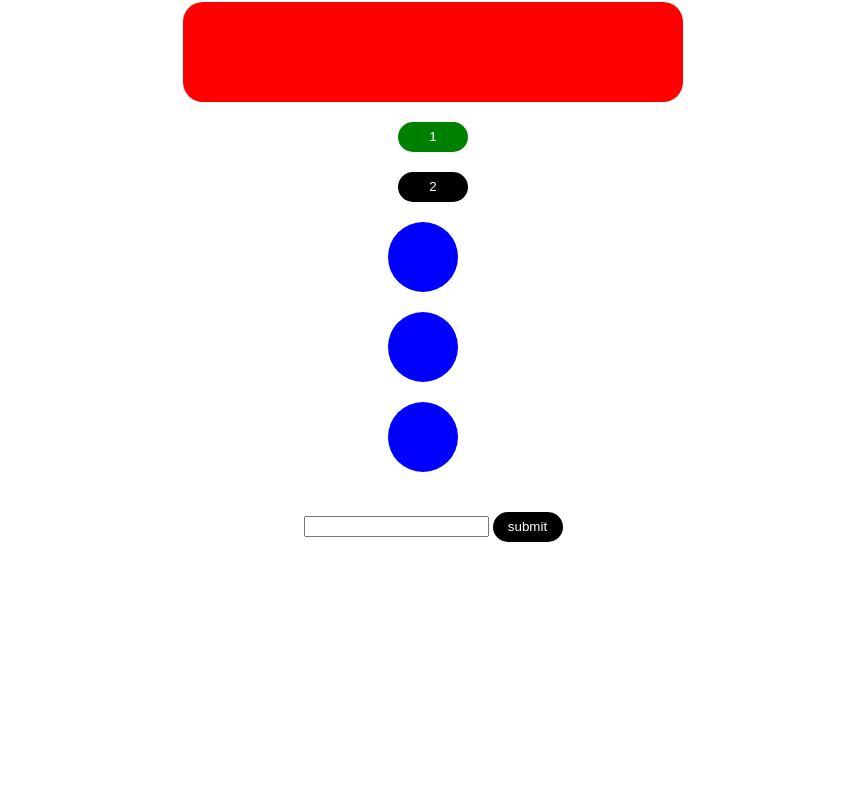
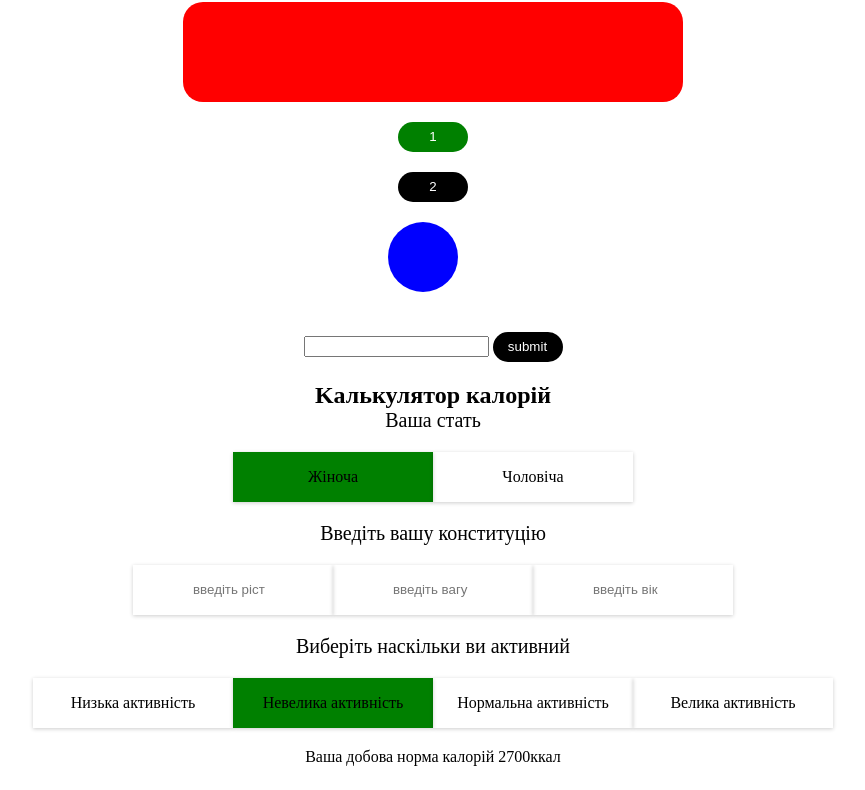
Before and after one commit to AndriyMegeden/JavaScript-Study, a website: page index.html in a window 1280 px wide. Shown: the part 182-972 px from the top of the page, without its empty margins (207-1072 px from the left). Before the commit the page ends 800 px from the top, so only its background shows below. Drawn offline with Linux system fonts and the light colour scheme.

Commit message:
calculate

```diff
--- a/index.css
+++ b/index.css
@@ -16,6 +16,55 @@ body {
       color: white;
       border-radius: 20px;
       background-color: blue;
+    }
+  }
+}
+
+.calculate {
+  display: flex;
+  flex-direction: column;
+  align-items: center;
+  .title {
+    font-size: 24px;
+    font-weight: 700;
+  }
+  .subtitle {
+    font-size: 20px;
+    font-weight: 400;
+  }
+  .toggle {
+    .switch-active {
+      background-color: green;
+    }
+    margin-top: 20px;
+    margin-bottom: 20px;
+    display: flex;
+    justify-content: center;
+    .switch {
+      display: flex;
+      justify-content: center;
+      align-items: center;
+      width: 200px;
+      height: 50px;
+      box-shadow: 0px 1px 4px rgba(0, 0, 0, 0.2);
+    }
+  }
+  .inputs {
+    display: flex;
+    flex-direction: row;
+    margin-top: 20px;
+    margin-bottom: 20px;
+    .input {
+      display: flex;
+      align-items: center;
+      justify-content: center;
+      box-shadow: 0px 1px 4px rgba(0, 0, 0, 0.2);
+      width: 200px;
+      height: 50px;
+    }
+    input {
+      border: none;
+      width: 80px;
     }
   }
 }
--- a/index.html
+++ b/index.html
@@ -20,34 +20,46 @@
 
     <div class="wrap">
       <div class="circle"></div>
-      <div class="circle"></div>
-      <div class="circle"></div>
     </div>
 
-    <!-- <div class="wrapper">
-      <div class="heart">
-        <div class="square"></div>
-        <div class="circle one"></div>
-        <div class="circle two"></div>
-      </div>
-      <div class="heart">
-        <div class="square"></div>
-        <div class="circle one"></div>
-        <div class="circle two"></div>
-      </div>
-      <div class="heart">
-        <div class="square"></div>
-        <div class="circle one"></div>
-        <div class="circle two"></div>
-      </div>
-    </div> -->
     <div class="" id="container"></div>
     <form action="">
       <input type="text" />
       <button class="submit">submit</button>
     </form>
 
-    <!-- <script src="js/script.js"></script> -->
+    <div class="calculate">
+      <span class="title">Kалькулятор калорій</span>
+      <span class="subtitle">Ваша стать</span>
+      <div class="toggle">
+        <div class="switch male switch-active">Жіноча</div>
+        <div class="switch female">Чоловіча</div>
+      </div>
+      <span class="subtitle">Введіть вашу конституцію</span>
+      <div class="inputs">
+        <div class="input">
+          <input placeholder="введіть ріст" type="text" />
+        </div>
+        <div class="input">
+          <input placeholder="введіть вагу" type="text" />
+        </div>
+        <div class="input">
+          <input placeholder="введіть вік" type="text" />
+        </div>
+      </div>
+      <span class="subtitle">Виберіть наскільки ви активний</span>
+      <div class="toggle">
+        <div class="switch">Низька активність</div>
+        <div class="switch switch-active">Невелика активність</div>
+        <div class="switch">Нормальна активність</div>
+        <div class="switch">Велика активність</div>
+      </div>
+      <div class="text">
+        <span>Ваша добова норма калорій 2700ккал</span>
+      </div>
+    </div>
+
     <script defer src="js/elements.js"></script>
+    <script defer src="js/calculate.js"></script>
   </body>
 </html>
```
Also changed, not shown: js/calculate.js (added).
